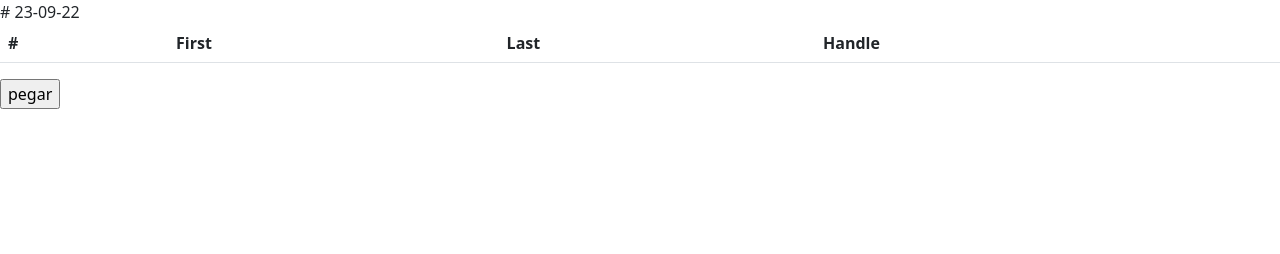
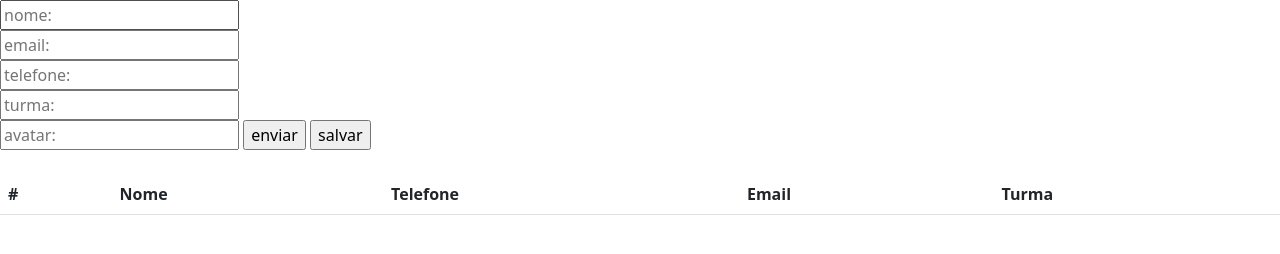
Before and after one commit to Luisa022/23-09-22, a plain HTML site: page index.html in a window 1280 px wide. Drawn offline with nearby package versions, Linux system fonts and the light colour scheme.

Commit message:
Update index.html

```diff
--- a/index.html
+++ b/index.html
@@ -1,31 +1,40 @@
-# 23-09-22
-
 <!DOCTYPE html>
 <html lang="en">
 <head>
     <meta charset="UTF-8">
     <meta http-equiv="X-UA-Compatible" content="IE=edge">
     <meta name="viewport" content="width=device-width, initial-scale=1.0">
-    <title>Document</title>
+    <!-- CSS only -->
+    <link href="https://cdn.jsdelivr.net/npm/bootstrap@5.2.1/dist/css/bootstrap.min.css" rel="stylesheet" integrity="sha384-iYQeCzEYFbKjA/T2uDLTpkwGzCiq6soy8tYaI1GyVh/UjpbCx/TYkiZhlZB6+fzT" crossorigin="anonymous">
+    <title>Fetch</title>
+
 </head>
-<link href="https://cdn.jsdelivr.net/npm/bootstrap@5.2.1/dist/css/bootstrap.min.css" rel="stylesheet" integrity="sha384-iYQeCzEYFbKjA/T2uDLTpkwGzCiq6soy8tYaI1GyVh/UjpbCx/TYkiZhlZB6+fzT" crossorigin="anonymous">
 <body>
+    <form action="/action.page">
+        <input type="text" placeholder="nome:" id="nome"/><br>
+        <input type="text" placeholder="email:" id="email"/><br>
+        <input type="text" placeholder="telefone:" id="telefone"/><br>
+        <input type="text" placeholder="turma:" id="turma"/><br>
+        <input type="url" placeholder="avatar:" id="avatar">
+
+      <input type="button" id="button" value="enviar" onclick="EnviarDados()"/>
+     <input type="button" id="button" value="salvar" onclick="PegarDados()"/>
+    </form><br>
+
     <table class="table">
         <thead>
           <tr>
             <th scope="col">#</th>
-            <th scope="col">First</th>
-            <th scope="col">Last</th>
-            <th scope="col">Handle</th>
+            <th scope="col">Nome</th>
+            <th scope="col">Telefone</th>
+            <th scope="col">Email</th>
+            <th scope="col">Turma</th>
           </tr>
         </thead>
-        <tbody id="corpoTabela">
+        <tbody id="corpotabela">
 
-        </tbody >
+        </tbody>
       </table>
-
-      <input type="button" value="pegar" onclick="confirmar()">
-
-      <script src="Script.js"></script>
+      <script src="script.js"></script>
 </body>
 </html>
```
